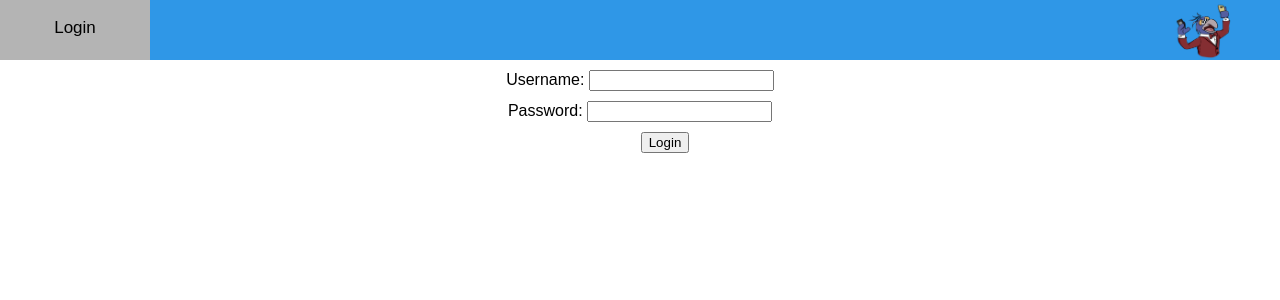
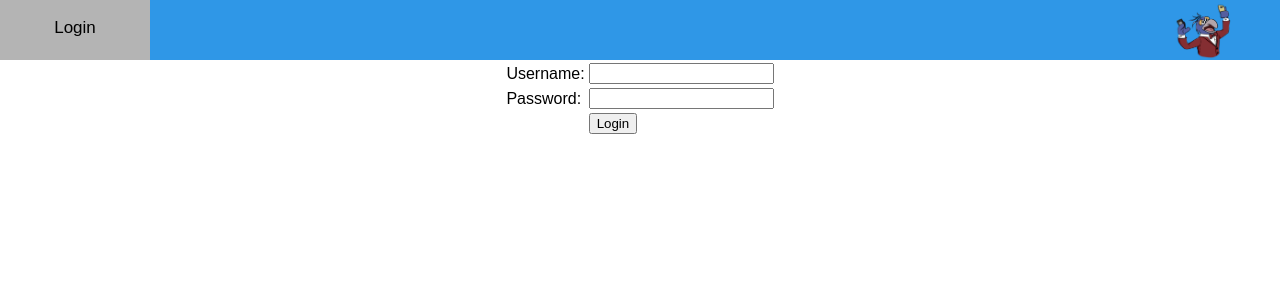
Before and after one commit to danwalsh1/Project_Gonzo, a PHP site: page /pages/login.php in a window 1280 px wide. Shown: the top 300 px of the page. Run offline with PHP 8.4, Linux system fonts and the light colour scheme.

Commit message:
UPDATED login.php
Added form to table to align components.

```diff
--- a/website/project_gonzo_v1/pages/login.php
+++ b/website/project_gonzo_v1/pages/login.php
@@ -35,13 +35,12 @@
 			}else{
 				$_SESSION['admin'] = False;
 			}
+
 			return true;
 		}else{
 			return false;
 		}
 	}
-
-
 ?>
 <!DOCTYPE html>
 <html>
@@ -59,21 +58,34 @@
 				</div>
 			</div>
 
-
-			<div style ="text-align: center;"> <!--Form Configuration and positioning -->
+			<div style="font-family:arial">
+				<table align="center"> <!--Form Configuration and positioning -->
 					<form method ="POST" action="login.php">
-				<div id="UsernameText" style="padding-top: 10px;">
+						<tr>
+							<td>
 								<label style="font-family:arial"> Username: </label>
+							</td>
+							<td>
 								<input type ="text" name="Username">
-				</div>
-				<div id="PasswordText" style="padding-top: 10px;">
+							</td>
+						</tr>
+						<tr>
+							<td>
 								<label style="font-family:arial"> Password: </label>
+							</td>
+							<td>
 								<input type="password" name ="Password">
-						<div style="padding-top: 10px;padding-left: 50px;">
+							</td>
+						</tr>
+						<tr>
+							<td>
+							</td>
+							<td>
 								<input type="submit" value="Login" name ="logindone">
-						</div>
-				</div>
+							</td>
+						</tr>
 					</form>
+				</table>
 			</div>
 
 			<div id="Footer">
```
Lines whose indentation alone changed are shown as unchanged.
